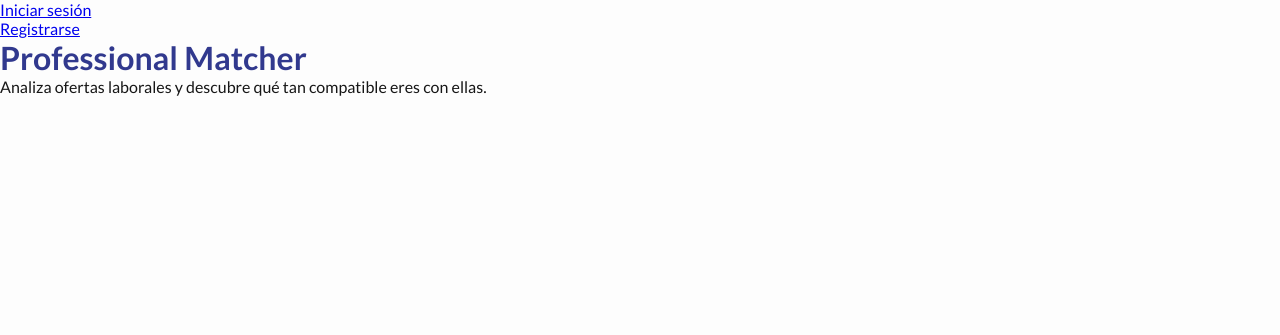
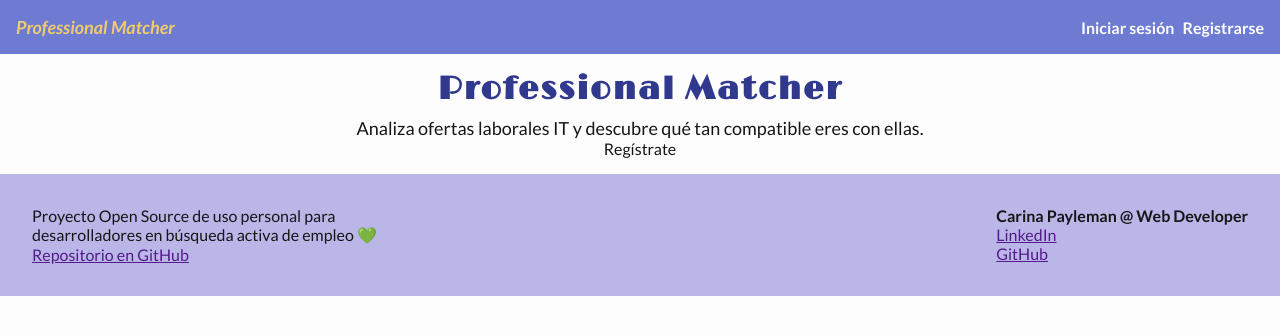
Before and after one commit to PaylemanC/Professional-Matcher, a Django app: page / in a window 1280 px wide. Shown: the top 335 px of the page. Run offline with Django 5.2, Linux system fonts and the light colour scheme.

Commit message:
Add style to footer, nav and index

```diff
--- /dev/null
+++ b/static/css/index.css
@@ -0,0 +1,25 @@
+@import url('style.css');
+
+section {
+    display: flex;
+    flex-direction: column;
+    align-items: center;
+}
+
+.main__title {
+  color: var(--primary-color);
+  margin-bottom: 8px;
+  font-size: 3.2rem;
+  font-family: "Limelight", sans-serif;
+  letter-spacing: 2px;
+  text-align: center;
+}
+
+.main__subtitle {
+    font-size: 1.8rem;
+    text-align: center;
+}
+
+section {
+  padding: 1.6rem;
+}
--- a/static/css/style.css
+++ b/static/css/style.css
@@ -25,6 +25,7 @@ body {
   font-size: 1.6rem;
   color: var(--text-color);
   background-color: var(--background-color);
+  position: relative;
 }
 
 input, button, textarea, select {
@@ -39,8 +40,57 @@ ul {
   list-style: none;
 }
 
-/* ------------------- GENERAL STYLES ------------------- */
+/* ------------------- NAVBAR ------------------- */
 
-h1 {
-  color: var(--primary-color);
+nav {
+  display: flex;
+  align-items: center;
+  justify-content: space-between;
+  padding: 16px;
+  background-color: var(--soft-primary-color);
+  position: sticky;
+  top: 0;
+  z-index: 100;
 }
+
+.navbar__brand {
+  color: var(--secondary-color);
+  font-size: 1.8rem;
+  font-weight: bold;
+  font-style: italic;
+  text-decoration: none;
+}
+
+.navbar__list {
+  display: flex;
+  justify-content: flex-end;
+  gap: 8px;
+}
+
+.navbar__list a {
+  color: white;
+  text-decoration: none;
+  font-weight: bold;
+}
+
+.navbar__list a:hover {
+  color: var(--secondary-color);
+}
+
+/* ------------------- FOOTER ------------------- */
+footer {
+  padding: 32px;
+  background-color: var(--softer-primary-color);
+  display: flex;
+  flex-wrap: wrap;
+  justify-content: space-between;
+  gap: 32px;
+}
+
+.footer__list:not(.developer) {
+  max-width: 360px;
+}
+
+.footer__developer-name {
+  font-weight: bold;
+}
--- a/templates/base.html
+++ b/templates/base.html
@@ -9,7 +9,7 @@
     {% block styles %}{% endblock styles %}
     <link rel="preconnect" href="https://fonts.googleapis.com">
     <link rel="preconnect" href="https://fonts.gstatic.com" crossorigin>
-    <link href="https://fonts.googleapis.com/css2?family=Lato:ital,wght@0,400;0,700;0,900;1,400;1,700;1,900&display=swap" rel="stylesheet">
+    <link href="https://fonts.googleapis.com/css2?family=Lato:ital,wght@0,400;0,700;0,900;1,400;1,700;1,900&family=Limelight&display=swap" rel="stylesheet">
     {% comment %} <link rel="shortcut icon" href="{% static 'favicon.ico' %}" type="image/x-icon"> {% endcomment %}
 </head>
 <body>
--- a/templates/components/footer.html
+++ b/templates/components/footer.html
@@ -1,3 +1,11 @@
 <footer>
-
+    <ul class="footer__list">
+        <p>Proyecto Open Source de uso personal para desarrolladores en búsqueda activa de empleo 💚</p>
+        <li class="footer__item"><span></span><a href="">Repositorio en GitHub</a></li>
+    </ul>
+    <ul class="footer__list developer">
+        <p class="footer__developer-name">Carina Payleman @ Web Developer</p>
+        <li class="footer__item"><span></span><a href="">LinkedIn</a></li>
+        <li class="footer__item"><span></span><a href="">GitHub</a></li>
+    </ul>
 </footer>
--- a/templates/components/navbar.html
+++ b/templates/components/navbar.html
@@ -1,17 +1,18 @@
 <nav>
-    <ul>
+    <a href="{% url 'home' %}" class="navbar__brand">Professional Matcher</a>
+    <ul class="navbar__list">
         {% if user.is_authenticated %}
-            <li>
+            <li class="navbar__item">
                 <form action="{% url 'logout' %}" method="post">
                     {% csrf_token %}
                     <a href="{% url 'home' %}">Inicio</a>
-                    <a href="{% url 'profile' %}">Perfil</a>
+                    <a href="{% url 'profile' %}">Tu Perfil</a>
                     <button type="submit">Cerrar sesión</button>
                 </form>
             </li>
         {% else %}
-            <li><a href="{% url 'login' %}">Iniciar sesión</a></li>
-            <li><a href="{% url 'register' %}">Registrarse</a></li>
+            <li class="navbar__item"><a href="{% url 'login' %}">Iniciar sesión</a></li>
+            <li class="navbar__item"><a href="{% url 'register' %}">Registrarse</a></li>
         {% endif %}
     </ul>
 </nav>
--- a/templates/index.html
+++ b/templates/index.html
@@ -1,7 +1,21 @@
 {% extends "base.html" %}
 {% load static %}
+{% block styles %} <link rel="stylesheet" href="{% static 'css/index.css' %}"> {% endblock styles %}
 
 {% block content %}
-    <h1>Professional Matcher</h1>
-    <p>Analiza ofertas laborales y descubre qué tan compatible eres con ellas.</p>
+<section>
+    <div class="hero">
+        <h1 class="main__title">Professional Matcher</h1>
+        <p class="main__subtitle">Analiza ofertas laborales IT y descubre qué tan compatible eres con ellas.</p>
+        {% comment %} <img src="" alt=""> {% endcomment %}
+    </div>
+    <div class="instructions--container">
+       <div class="instruction__card">
+            <div class="image"></div>
+            {% comment %} <img src="{% static 'images/icons/' %}" alt=""> {% endcomment %}
+            <p>Regístrate</p>
+
+       </div>
+    </div>
+</section>
 {% endblock content %}
```
